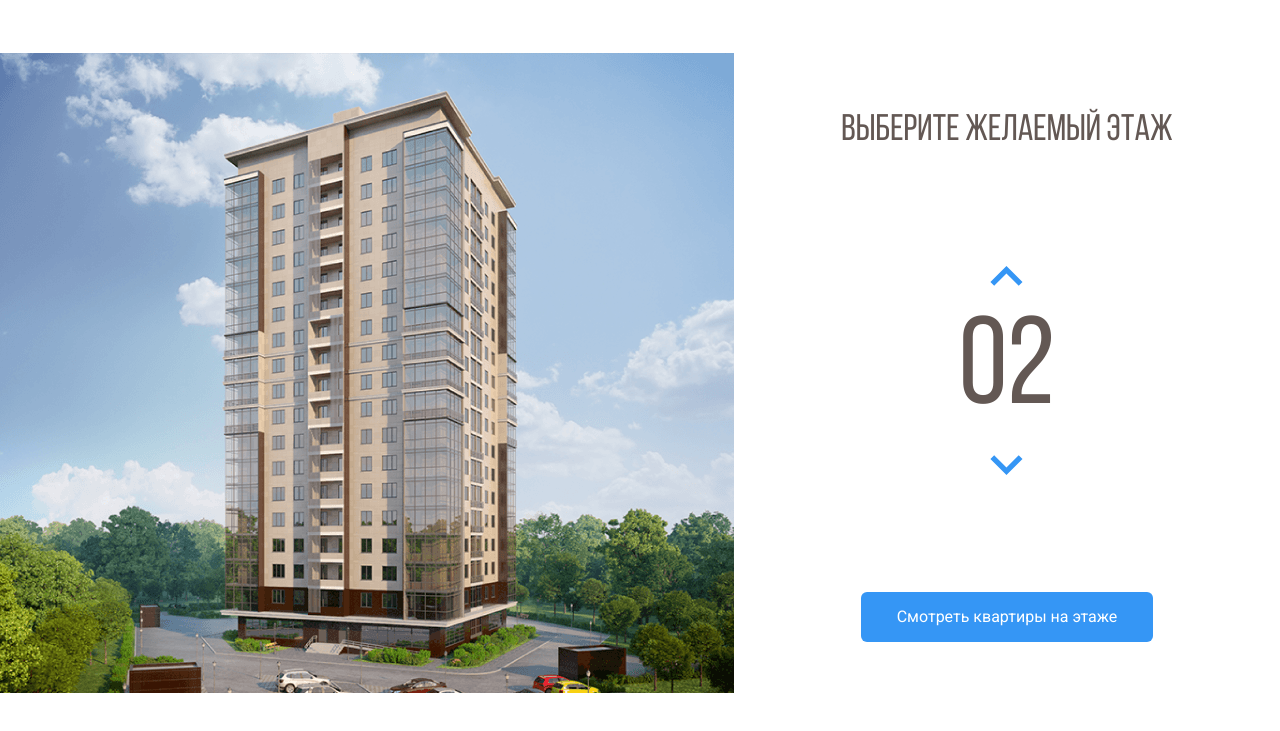
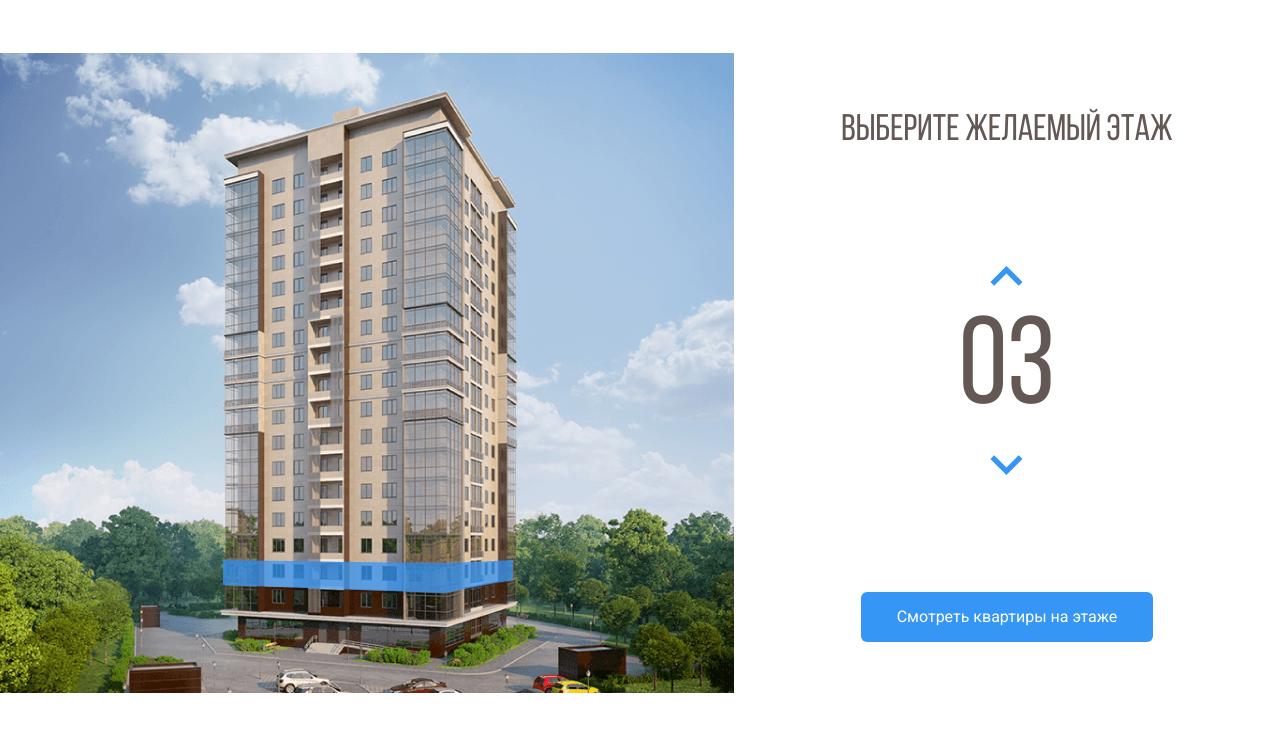
Before and after one commit to Gothalion/Melody, a plain HTML site: page index.html in a window 1280 px wide. Both pictures are taken after a click on the button 1006 px from the left and 346 px from the top of the page. Shown: the part 69-800 px from the top of the page. Drawn offline with nearby package versions, Linux system fonts and the light colour scheme.

Commit message:
Add files via upload

```diff
--- a/css/style.css
+++ b/css/style.css
@@ -80,6 +80,9 @@ body {
 .home-image path:hover {
   opacity: 1;
 }
+path.current-floor {
+  opacity: 1;
+}
 .counter-group {
   display: flex;
   flex-direction: column;
--- a/index.html
+++ b/index.html
@@ -92,86 +92,103 @@
             />
           </defs>
           <path
+            data-floor="02"
             d="M222 533L442.8 541L512 527.3V549L443.5 568.7L222 557.7V533Z"
             fill="#3595F6"
             fill-opacity="0.75"
           />
           <path
+            data-floor="03"
             d="M223 532V507L443.3 510.3L513 507V527L443.7 540L223 532Z"
             fill="#3595F6"
             fill-opacity="0.75"
           />
           <path
+            data-floor="04"
             d="M223 506V481H444H513V504L445 511L223 506Z"
             fill="#3595F6"
             fill-opacity="0.75"
           />
           <path
+            data-floor="05"
             d="M223 482V457L444.3 453.3L512 460V482H444"
             fill="#3595F6"
             fill-opacity="0.75"
           />
           <path
+            data-floor="06"
             d="M223 456V430L444.5 426.7L513 437.7V459L444 452.3L223 456Z"
             fill="#3595F6"
             fill-opacity="0.75"
           />
           <path
+            data-floor="07"
             d="M222 429V405.3L443 393L514 416V437.3L443 425L222 429Z"
             fill="#3595F6"
             fill-opacity="0.75"
           />
           <path
+            data-floor="08"
             d="M222 407V382L444.2 365.7L514 394.3V415L443.7 393.3L222 407Z"
             fill="#3595F6"
             fill-opacity="0.75"
           />
           <path
+            data-floor="09"
             d="M222 382V357L444.5 336.7L514 373.3V394L442 365.3L222 382Z"
             fill="#3595F6"
             fill-opacity="0.75"
           />
           <path
+            data-floor="10"
             d="M222 356V332L445 307.3L514 351.3V373L444.7 335L222 356Z"
             fill="#3595F6"
             fill-opacity="0.75"
           />
           <path
+            data-floor="11"
             d="M222 331V307L444.5 278.3L514 329.3V350L443.7 307.7L222 331Z"
             fill="#3595F6"
             fill-opacity="0.75"
           />
           <path
+            data-floor="12"
             d="M221 307V283L443.3 250L514 309.3V329L444 278.3L221 307Z"
             fill="#3595F6"
             fill-opacity="0.75"
           />
           <path
+            data-floor="13"
             d="M222 282V258L443.2 223L513 287V308L444.3 249.7L222 282Z"
             fill="#3595F6"
             fill-opacity="0.75"
           />
           <path
+            data-floor="14"
             d="M222 258V233L444.3 195L513 265.3V286L444 222L222 258Z"
             fill="#3595F6"
             fill-opacity="0.75"
           />
           <path
+            data-floor="15"
             d="M222 232V207L442.8 163.3L513 242.3V265L444 191.7L222 232Z"
             fill="#3595F6"
             fill-opacity="0.75"
           />
           <path
+            data-floor="16"
             d="M223 208V183L443 135L513 220V243L442.3 163.7L223 208Z"
             fill="#3595F6"
             fill-opacity="0.75"
           />
           <path
+            data-floor="17"
             d="M222 183V158L441.8 106L513 198.3V221L443.3 134.7L222 183Z"
             fill="#3595F6"
             fill-opacity="0.75"
           />
           <path
+            data-floor="18"
             d="M222 158V132L444 75.3L513 177V198L443.7 106.3L222 158Z"
             fill="#3595F6"
             fill-opacity="0.75"
@@ -205,5 +222,11 @@
       </div>
       <!-- /.main-info -->
     </main>
+    <script
+      src="https://code.jquery.com/jquery-3.6.0.min.js"
+      integrity="sha256-/xUj+3OJU5yExlq6GSYGSHk7tPXikynS7ogEvDej/m4="
+      crossorigin="anonymous"
+    ></script>
+    <script src="js/main.js"></script>
   </body>
 </html>
--- /dev/null
+++ b/js/main.js
@@ -0,0 +1,43 @@
+$(document).ready(function () {
+  var currentFloor = 2; // переменная, где хранится текущий этаж
+  var floorPath = $(".home-image path"); // каждый отдельный этаж в SVG
+  var counterUp = $(".counter-up"); /* кнопка увеличения этажа */
+  var counterDown = $(".counter-down"); /* кнопка уменьшения этажа */
+
+  // функция при наведении мышью на этаж
+  floorPath.on("mouseover", function () {
+    floorPath.removeClass("current-floor"); // удаляем активный класс у этажей
+    currentFloor = $(this).attr("data-floor"); // получаем значение текущего этажа
+    $(".counter").text(currentFloor); // записываем значение этажа в счетчик справа
+  });
+
+  counterUp.on("click", function () {
+    // отслеживаем клик по кнопке вверх
+    if (currentFloor < 18) {
+      // проверяем значение этажа, не должно быть больше 18
+      currentFloor++; // прибавляем один этаж
+      usCurrentFloor = currentFloor.toLocaleString("en-US", {
+        minimumIntegerDigits: 2,
+        useGrouping: false, // форматируем переменную с этажем, чтобы было 01, а не 1
+      });
+      $(".counter").text(usCurrentFloor); // записываем значение этажа в счетчик справа
+      floorPath.removeClass("current-floor"); // удаляем активный класс у этажей
+      $(`[data-floor=${usCurrentFloor}]`).toggleClass("current-floor"); // подсвечиваем текущий этаж
+    }
+  });
+
+  counterDown.on("click", function () {
+    // отслеживаем клик по кнопке вниз
+    if (currentFloor > 2) {
+      // проверяем значение этажа, не должно быть меньше 2
+      currentFloor--; // убираем один этаж
+      usCurrentFloor = currentFloor.toLocaleString("en-US", {
+        minimumIntegerDigits: 2,
+        useGrouping: false, // форматируем переменную с этажем, чтобы было 01, а не 1
+      });
+      $(".counter").text(usCurrentFloor); // записываем значение этажа в счетчик справа
+      floorPath.removeClass("current-floor"); // удаляем активный класс у этажей
+      $(`[data-floor=${usCurrentFloor}]`).toggleClass("current-floor"); // подсвечиваем текущий этаж
+    }
+  });
+});
```
